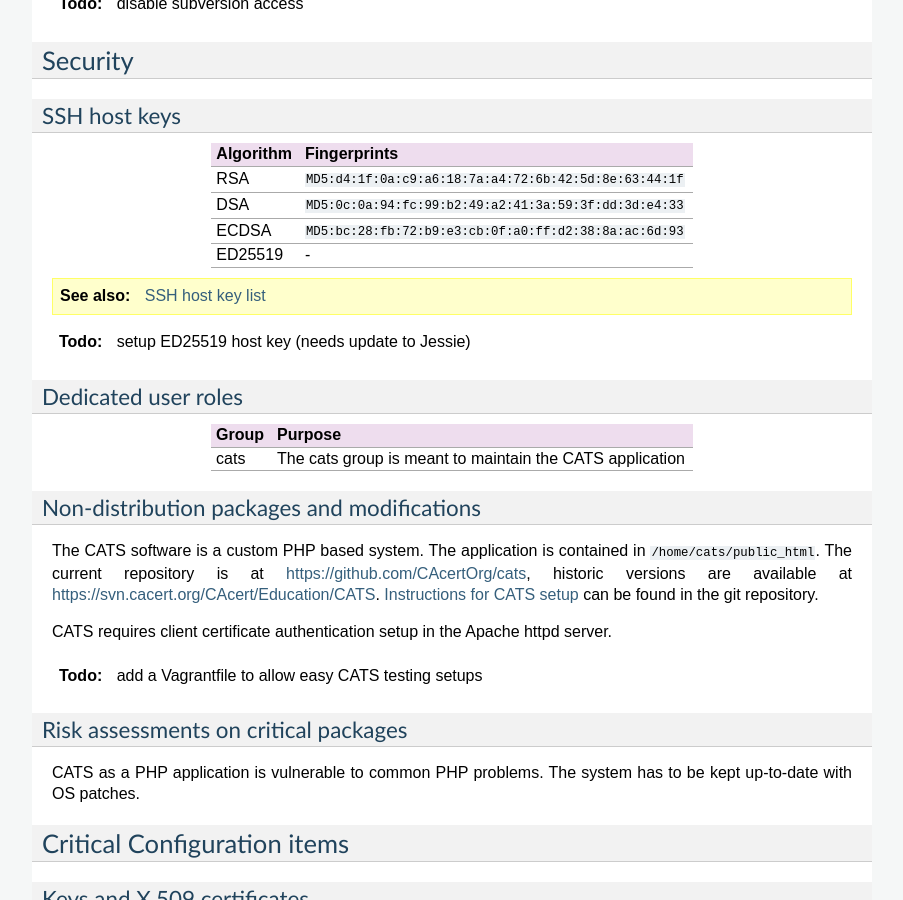
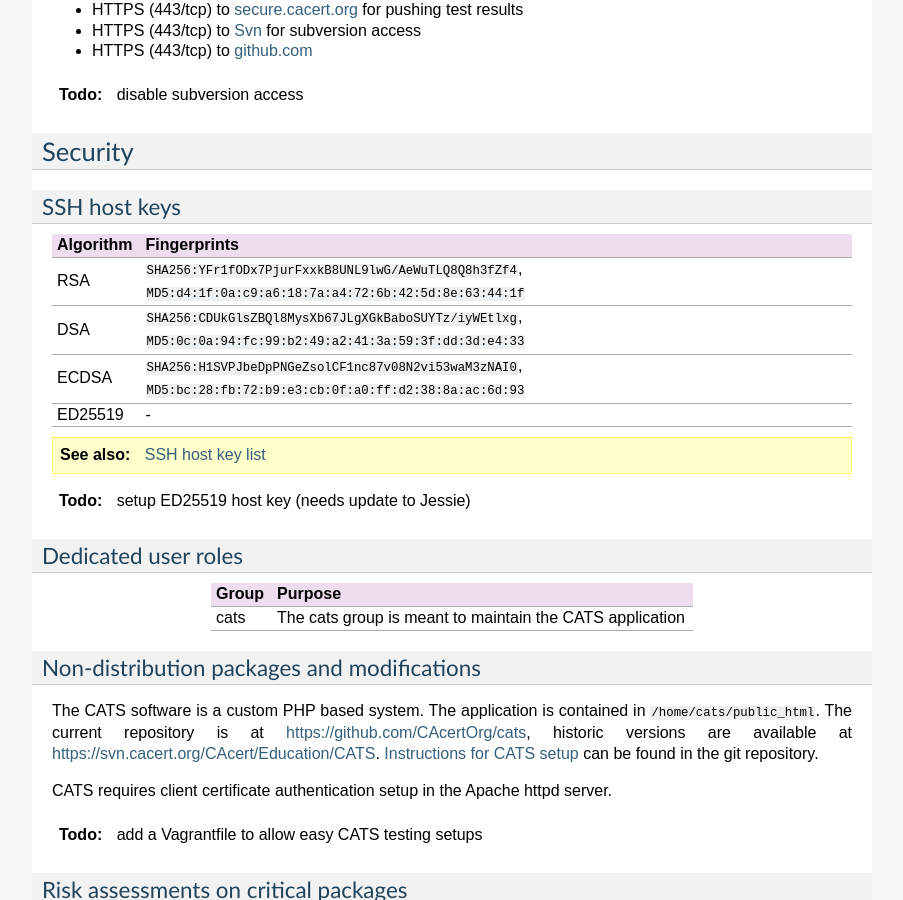
Before and after one commit to CAcertOrg/cacert-infradocs, a Sphinx documentation site: the page built from docs/systems/cats.rst, in a window 1280 px wide and 900 px high, scrolled down 2733 px. Shown: the whole window, without its empty margins (198-1101 px from the left). Built offline with Sphinx 7.4.7, drawn with Linux system fonts in a browser that asks for light colours; pages that are not in the unit, such as notebooks, are missing from menus; cross-references to code outside the pages are shown as plain code; some of the changed text lies outside the part shown.

```diff
--- a/docs/systems/cats.rst
+++ b/docs/systems/cats.rst
@@ -196,9 +201,9 @@ Security
 ========
 
 .. sshkeys::
-   :RSA:   d4:1f:0a:c9:a6:18:7a:a4:72:6b:42:5d:8e:63:44:1f
-   :DSA:   0c:0a:94:fc:99:b2:49:a2:41:3a:59:3f:dd:3d:e4:33
-   :ECDSA: bc:28:fb:72:b9:e3:cb:0f:a0:ff:d2:38:8a:ac:6d:93
+   :RSA:   SHA256:YFr1fODx7PjurFxxkB8UNL9lwG/AeWuTLQ8Q8h3fZf4 MD5:d4:1f:0a:c9:a6:18:7a:a4:72:6b:42:5d:8e:63:44:1f
+   :DSA:   SHA256:CDUkGlsZBQl8MysXb67JLgXGkBaboSUYTz/iyWEtlxg MD5:0c:0a:94:fc:99:b2:49:a2:41:3a:59:3f:dd:3d:e4:33
+   :ECDSA: SHA256:H1SVPJbeDpPNGeZsolCF1nc87v08N2vi53waM3zNAI0 MD5:bc:28:fb:72:b9:e3:cb:0f:a0:ff:d2:38:8a:ac:6d:93
 
 .. todo:: setup ED25519 host key (needs update to Jessie)
 
```
Also changed, not shown: other parts of docs/systems/cats.rst (+12 -4 lines).
